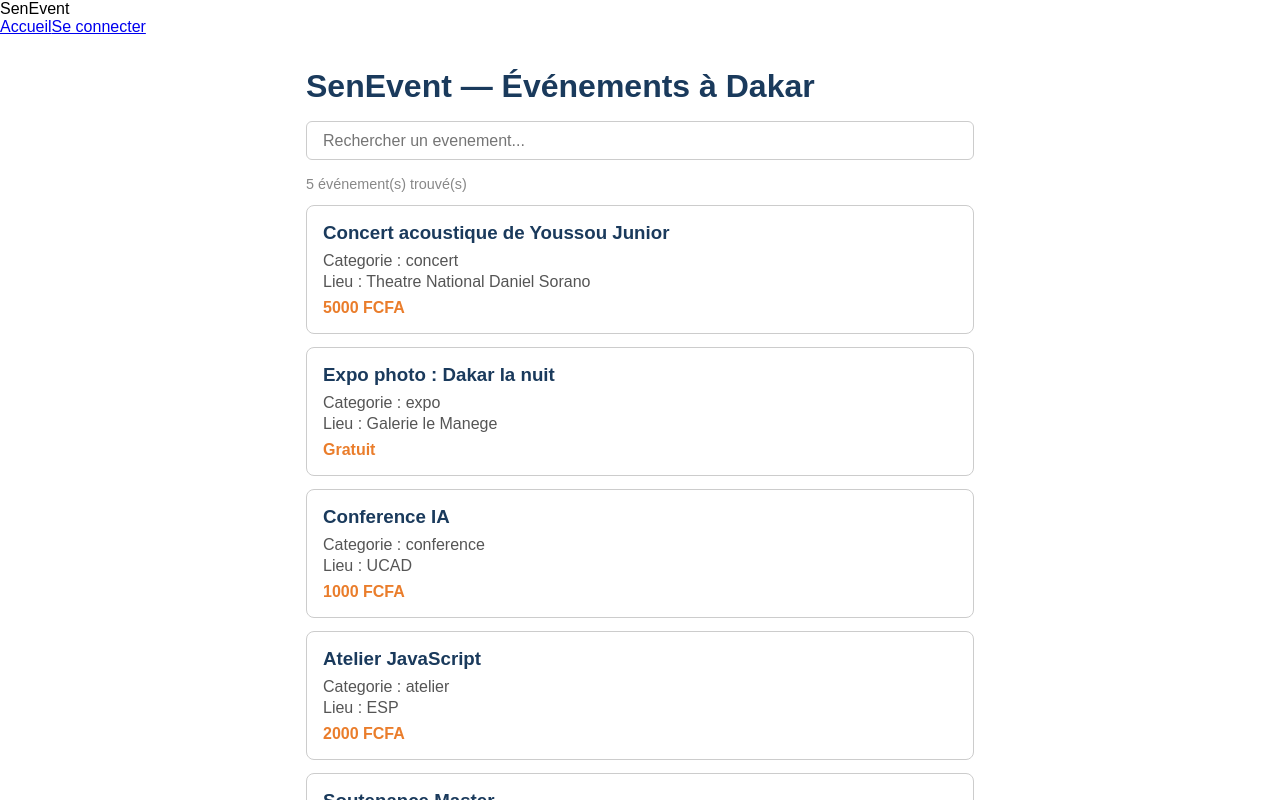
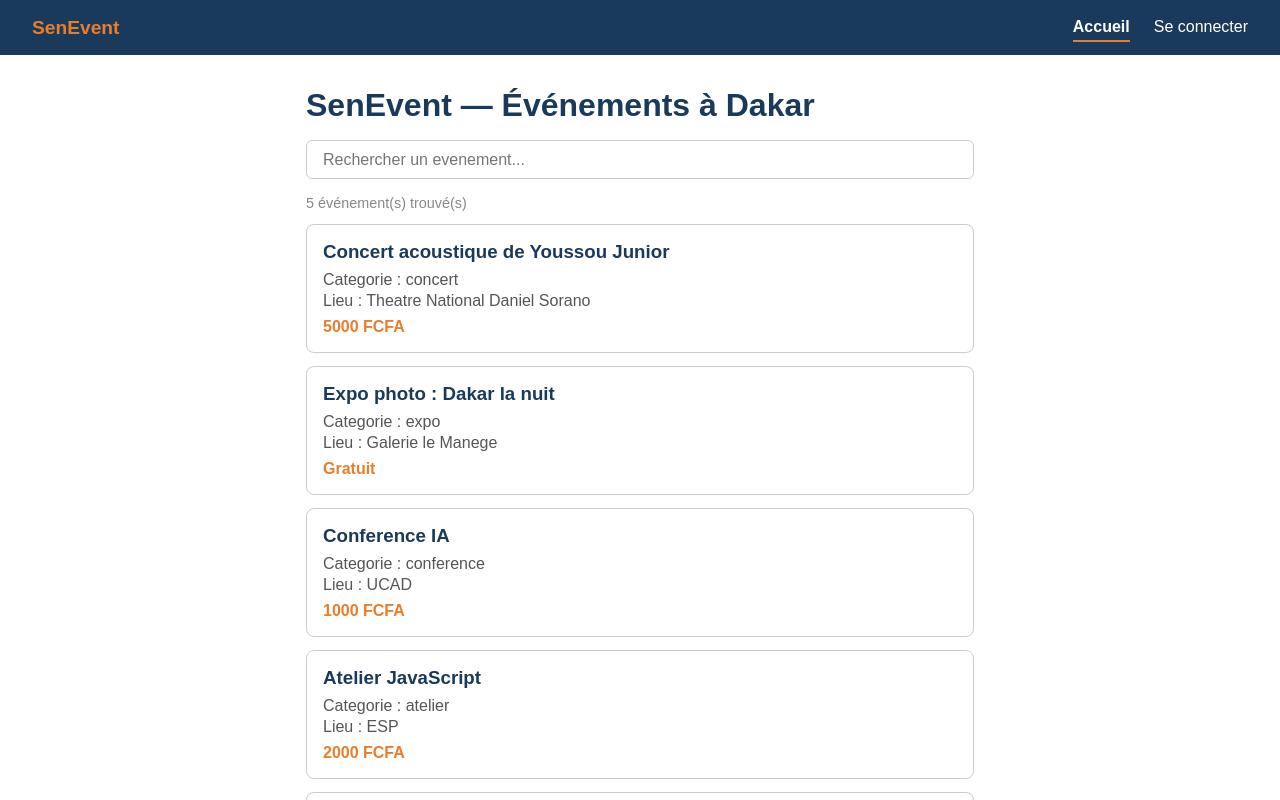
Before and after one commit to aminata21diouf-creator/senevent, a React (Vite) app in the folder apps/web/: page / in a window 1280 px wide. Shown: the top 800 px of the page. Built offline with nearby package versions, Linux system fonts and the light colour scheme; no server answers.

Commit message:
corrige styles NavBar complets

```diff
--- a/apps/web/src/components/NavBar.module.css
+++ b/apps/web/src/components/NavBar.module.css
@@ -1,3 +1,42 @@
+.nav {
+  display: flex;
+  align-items: center;
+  justify-content: space-between;
+  padding: 0.8rem 2rem;
+  background: #1a3a5c;
+  color: white;
+  margin-bottom: 1rem;
+}
+
+.logo {
+  font-weight: bold;
+  font-size: 1.2rem;
+  color: #ea7d2b;
+}
+
+.liens {
+  display: flex;
+  gap: 1.5rem;
+  align-items: center;
+}
+
+.lien {
+  color: white;
+  text-decoration: none;
+  padding: 0.3rem 0;
+  border-bottom: 2px solid transparent;
+  transition: border-color 0.2s;
+}
+
+.lien:hover {
+  border-bottom-color: #ea7d2b;
+}
+
+.lienActif {
+  border-bottom-color: #ea7d2b;
+  font-weight: bold;
+}
+
 .email {
   color: #a8c5e0;
   font-size: 0.9rem;
```
